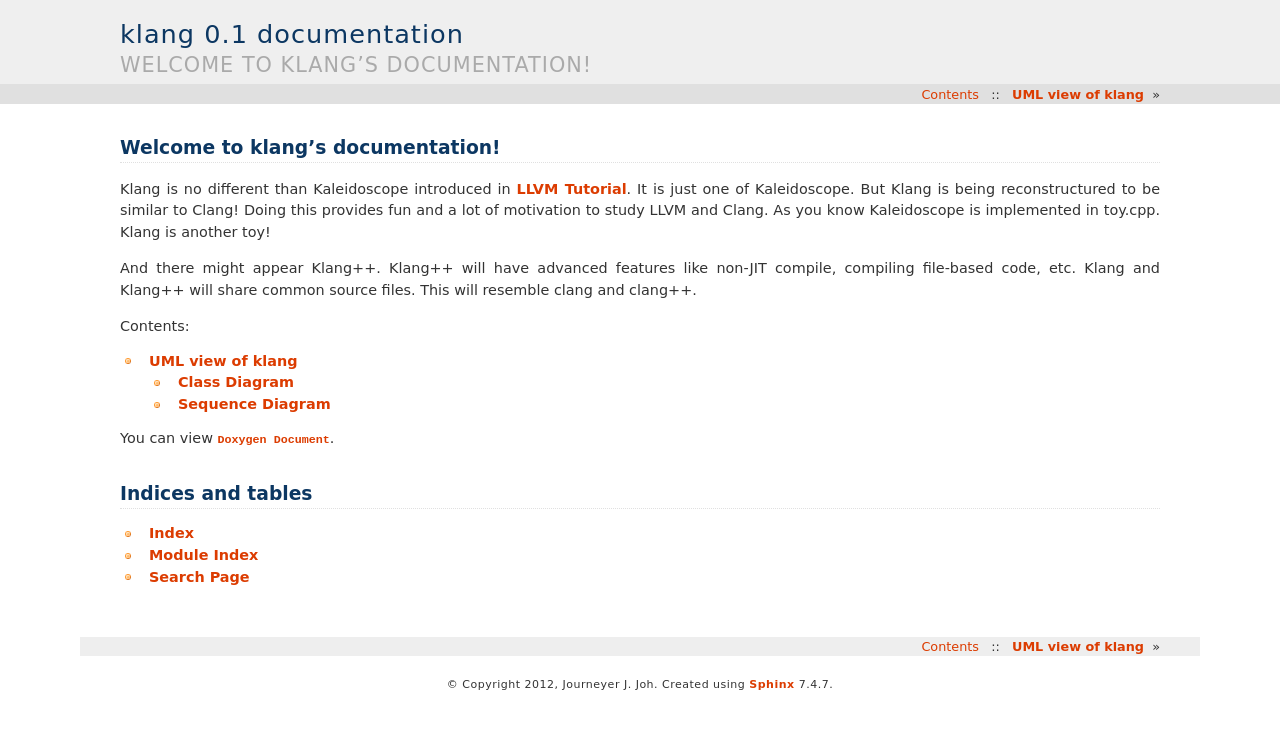
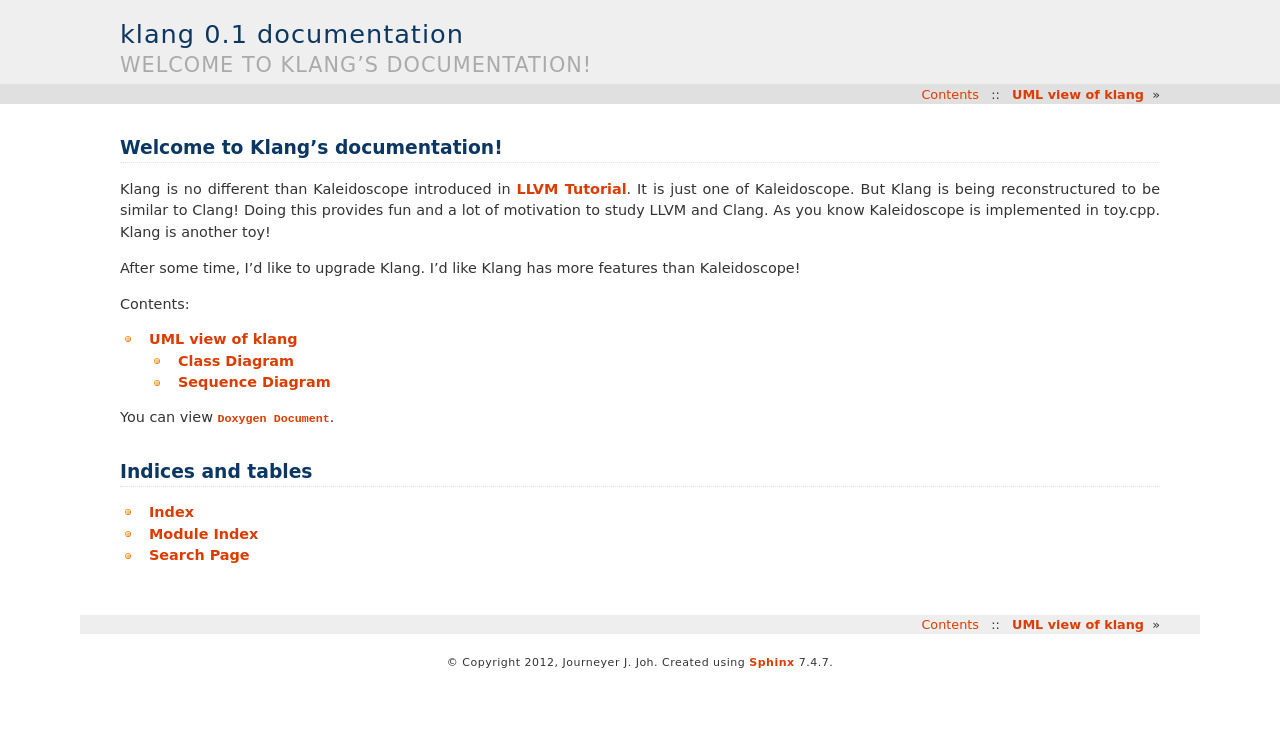
Before and after one commit to chisophugis/klang, a Sphinx documentation site: the page built from docs/index.rst, in a window 1280 px wide. Shown: the top 729 px of the page. Built offline with Sphinx 7.4.7, drawn with Linux system fonts in a browser that asks for light colours; formulas are drawn with MathJax 3.

Commit message:
changed comment on docs

```diff
--- a/docs/index.rst
+++ b/docs/index.rst
@@ -3,13 +3,14 @@
    You can adapt this file completely to your liking, but it should at least
    contain the root `toctree` directive.
 
-Welcome to klang's documentation!
+Welcome to Klang's documentation!
 =================================
 
 Klang is no different than Kaleidoscope introduced in `LLVM Tutorial <http://llvm.org/docs/tutorial/>`_. It is just one of Kaleidoscope.
 But Klang is being reconstructured to be similar to Clang! Doing this provides fun and a lot of motivation to study LLVM and Clang. As you know Kaleidoscope is implemented in toy.cpp. Klang is another toy!
 
-And there might appear Klang++. Klang++ will have advanced features like non-JIT compile, compiling file-based code, etc. Klang and Klang++ will share common source files. This will resemble clang and clang++.
+After some time, I'd like to upgrade Klang. I'd like Klang has more features than Kaleidoscope!
+
 
 Contents:
 
```
